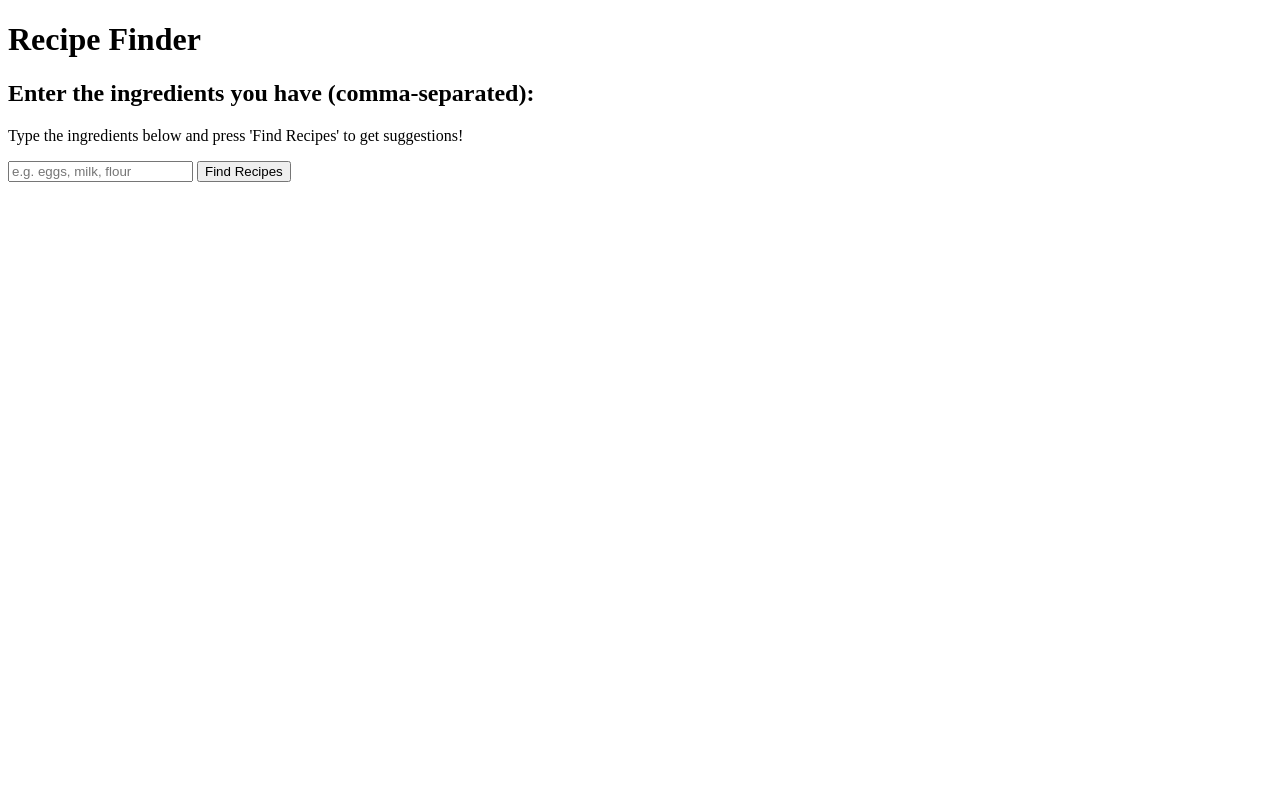
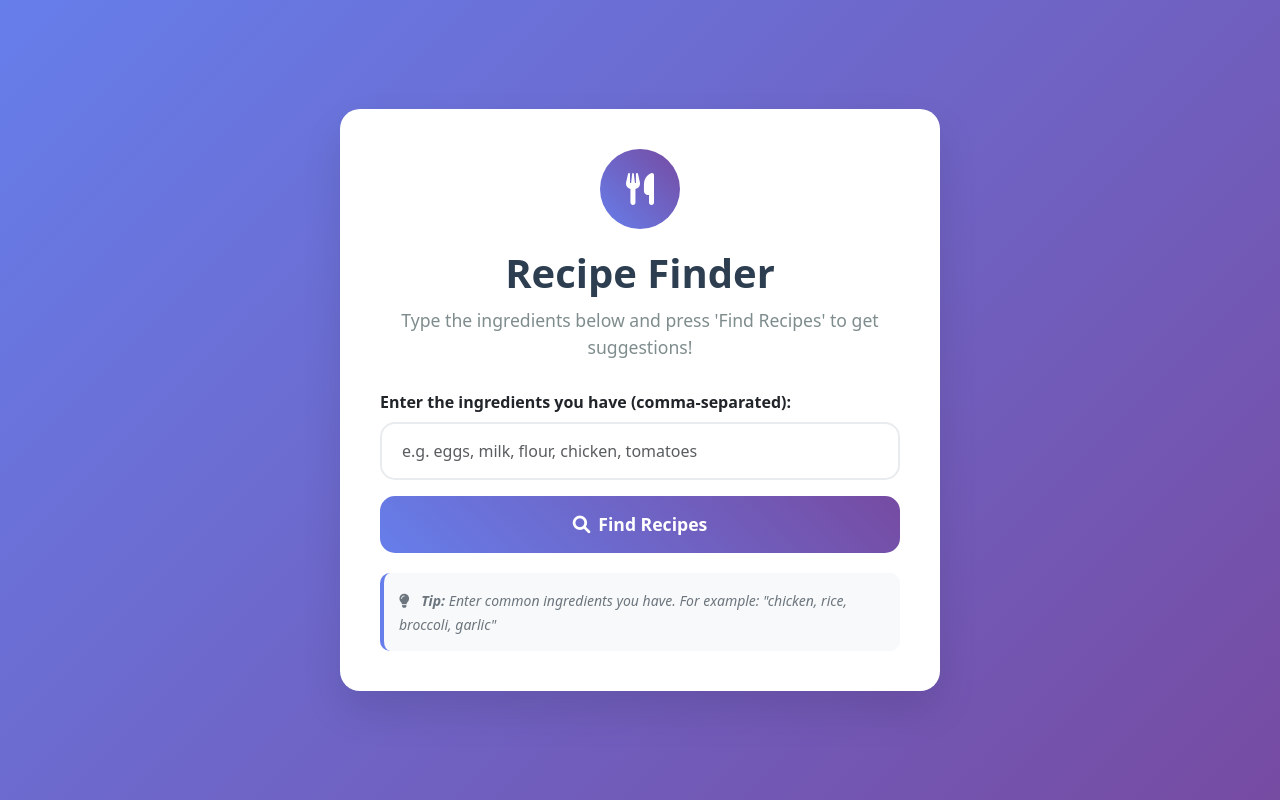
Before and after one commit to Mgreen1992/Recipe-Finder, a Flask app: page / in a window 1280 px wide. Run offline with Flask 3, Linux system fonts and the light colour scheme.

Commit message:
Added css layouts and improved feel of page and results.

```diff
--- a/app.py
+++ b/app.py
@@ -61,21 +61,169 @@ def results():
     # Get recipes from API
     recipes = get_recipes_by_ingredients(ingredients_list)
 
-    # Simple results display - you might want to create a proper template for this
+    # Build beautiful HTML response with Bootstrap
+    html = f"""
+    <!DOCTYPE html>
+    <html lang="en">
+    <head>
+        <meta charset="UTF-8">
+        <meta name="viewport" content="width=device-width, initial-scale=1.0">
+        <title>Recipe Results</title>
+        <link href="https://cdn.jsdelivr.net/npm/bootstrap@5.3.0/dist/css/bootstrap.min.css" rel="stylesheet">
+        <link href="https://cdnjs.cloudflare.com/ajax/libs/font-awesome/6.0.0/css/all.min.css" rel="stylesheet">
+        <style>
+            body {{
+                background: linear-gradient(135deg, #667eea 0%, #764ba2 100%);
+                min-height: 100vh;
+                padding: 20px;
+            }}
+            .recipe-card {{
+                background: white;
+                border-radius: 15px;
+                box-shadow: 0 10px 30px rgba(0,0,0,0.1);
+                margin-bottom: 25px;
+                transition: transform 0.3s ease;
+                border: none;
+            }}
+            .recipe-card:hover {{
+                transform: translateY(-5px);
+            }}
+            .header-section {{
+                background: white;
+                border-radius: 15px;
+                padding: 30px;
+                margin-bottom: 30px;
+                box-shadow: 0 5px 15px rgba(0,0,0,0.1);
+            }}
+            .ingredient-badge {{
+                background: linear-gradient(45deg, #28a745, #20c997);
+                color: white;
+                border-radius: 20px;
+                padding: 8px 15px;
+                margin: 5px;
+                display: inline-block;
+            }}
+            .missing-badge {{
+                background: linear-gradient(45deg, #dc3545, #e83e8c);
+                color: white;
+                border-radius: 20px;
+                padding: 8px 15px;
+                margin: 5px;
+                display: inline-block;
+            }}
+            .btn-custom {{
+                background: linear-gradient(45deg, #667eea, #764ba2);
+                border: none;
+                border-radius: 25px;
+                padding: 12px 30px;
+                font-weight: 600;
+                color: white;
+                transition: all 0.3s ease;
+            }}
+            .btn-custom:hover {{
+                transform: scale(1.05);
+                box-shadow: 0 5px 15px rgba(0,0,0,0.2);
+                color: white;
+            }}
+            .recipe-title {{
+                color: #2c3e50;
+                font-weight: 700;
+                margin-bottom: 15px;
+            }}
+            .section-title {{
+                color: #34495e;
+                font-weight: 600;
+                margin: 20px 0 10px 0;
+            }}
+        </style>
+    </head>
+    <body>
+        <div class="container">
+            <div class="header-section text-center">
+                <h1 class="display-4 mb-3" style="color: #2c3e50;">
+                    <i class="fas fa-utensils me-3"></i>Recipe Results
+                </h1>
+                <p class="lead text-muted">Found {len(recipes)} recipes for: <strong>{ingredients_input}</strong></p>
+                <a href="/" class="btn btn-custom btn-lg mt-3">
+                    <i class="fas fa-search me-2"></i>Search Again
+                </a>
+            </div>
+    """
+
     if recipes:
-        results_html = "<h1>Recipe Results</h1>"
         for recipe in recipes:
             title = recipe["title"]
             used = [i["name"] for i in recipe["usedIngredients"]]
             missed = [i["name"] for i in recipe["missedIngredients"]]
-            results_html += f"<h2>{title}</h2>"
-            results_html += f"<p>Used: {', '.join(used)}</p>"
+            recipe_id = recipe["id"]
+
+            html += f"""
+            <div class="recipe-card">
+                <div class="card-body p-4">
+                    <h3 class="recipe-title">{title}</h3>
+
+                    <div class="mb-3">
+                        <h6 class="section-title">
+                            <i class="fas fa-check-circle text-success me-2"></i>Used Ingredients
+                        </h6>
+                        <div class="d-flex flex-wrap">
+            """
+
+            for ingredient in used:
+                html += f'<span class="ingredient-badge"><i class="fas fa-check me-1"></i>{ingredient}</span>'
+
+            html += """
+                        </div>
+                    </div>
+            """
+
             if missed:
-                results_html += f"<p>Missing: {', '.join(missed)}</p>"
-            results_html += "<hr>"
-        return results_html
+                html += f"""
+                    <div class="mb-3">
+                        <h6 class="section-title">
+                            <i class="fas fa-times-circle text-danger me-2"></i>Missing Ingredients
+                        </h6>
+                        <div class="d-flex flex-wrap">
+                """
+
+                for ingredient in missed:
+                    html += f'<span class="missing-badge"><i class="fas fa-times me-1"></i>{ingredient}</span>'
+
+                html += """
+                        </div>
+                    </div>
+                """
+
+            html += f"""
+                    <div class="text-end mt-4">
+                        <a href="https://spoonacular.com/recipes/{title.replace(' ', '-')}-{recipe_id}"
+                           target="_blank"
+                           class="btn btn-custom">
+                            <i class="fas fa-external-link-alt me-2"></i>View Full Recipe
+                        </a>
+                    </div>
+                </div>
+            </div>
+            """
     else:
-        return "<h1>No recipes found. Try different ingredients.</h1><a href='/'>Go back</a>"
+        html += """
+            <div class="recipe-card">
+                <div class="card-body p-5 text-center">
+                    <i class="fas fa-search fa-3x text-muted mb-3"></i>
+                    <h3 class="text-muted">No Recipes Found</h3>
+                    <p class="text-muted">Try different ingredients or check your spelling.</p>
+                </div>
+            </div>
+        """
+
+    html += """
+        </div>
+        <script src="https://cdn.jsdelivr.net/npm/bootstrap@5.3.0/dist/js/bootstrap.bundle.min.js"></script>
+    </body>
+    </html>
+    """
+
+    return html
 
 if __name__ == '__main__':
     app.run(debug=True) # debug=True enables debug mode for development
--- a/templates/index.html
+++ b/templates/index.html
@@ -1,16 +1,122 @@
 <!DOCTYPE html>
-<html>
+<html lang="en">
 <head>
+    <meta charset="UTF-8">
+    <meta name="viewport" content="width=device-width, initial-scale=1.0">
     <title>{{ title }}</title>
+    <!-- Bootstrap 5 CSS -->
+    <link href="https://cdn.jsdelivr.net/npm/bootstrap@5.3.0/dist/css/bootstrap.min.css" rel="stylesheet">
+    <!-- Font Awesome Icons -->
+    <link href="https://cdnjs.cloudflare.com/ajax/libs/font-awesome/6.0.0/css/all.min.css" rel="stylesheet">
+    <style>
+        body {
+            background: linear-gradient(135deg, #667eea 0%, #764ba2 100%);
+            min-height: 100vh;
+            display: flex;
+            align-items: center;
+            justify-content: center;
+            padding: 20px;
+        }
+        .main-card {
+            background: white;
+            border-radius: 20px;
+            box-shadow: 0 20px 40px rgba(0,0,0,0.1);
+            padding: 40px;
+            max-width: 600px;
+            width: 100%;
+        }
+        .title {
+            color: #2c3e50;
+            font-weight: 700;
+            margin-bottom: 10px;
+        }
+        .subtitle {
+            color: #7f8c8d;
+            font-size: 1.1rem;
+            margin-bottom: 30px;
+        }
+        .form-control {
+            border-radius: 15px;
+            padding: 15px 20px;
+            border: 2px solid #e9ecef;
+            font-size: 1rem;
+            transition: all 0.3s ease;
+        }
+        .form-control:focus {
+            border-color: #667eea;
+            box-shadow: 0 0 0 0.2rem rgba(102, 126, 234, 0.25);
+        }
+        .btn-primary {
+            background: linear-gradient(45deg, #667eea, #764ba2);
+            border: none;
+            border-radius: 15px;
+            padding: 15px 30px;
+            font-weight: 600;
+            font-size: 1.1rem;
+            transition: all 0.3s ease;
+            width: 100%;
+        }
+        .btn-primary:hover {
+            transform: translateY(-2px);
+            box-shadow: 0 10px 20px rgba(0,0,0,0.2);
+        }
+        .icon-container {
+            background: linear-gradient(45deg, #667eea, #764ba2);
+            width: 80px;
+            height: 80px;
+            border-radius: 50%;
+            display: flex;
+            align-items: center;
+            justify-content: center;
+            margin: 0 auto 20px;
+        }
+        .icon {
+            font-size: 2rem;
+            color: white;
+        }
+        .example-text {
+            background: #f8f9fa;
+            border-radius: 10px;
+            padding: 15px;
+            margin-top: 20px;
+            font-style: italic;
+            color: #6c757d;
+            border-left: 4px solid #667eea;
+        }
+    </style>
 </head>
 <body>
-    <h1>{{ title }}</h1>
-    <h2>{{ prompt }}</h2>
-    <p>{{ instructions }}</p>
+    <div class="main-card">
+        <div class="icon-container">
+            <i class="fas fa-utensils icon"></i>
+        </div>
+        <h1 class="title text-center">{{ title }}</h1>
+        <p class="subtitle text-center">{{ instructions }}</p>
 
-    <form action="/results" method="post">
-        <input type="text" name="ingredients" placeholder="e.g. eggs, milk, flour" required>
-        <button type="submit">{{ button_label }}</button>
-    </form>
+        <form action="/results" method="post">
+            <div class="mb-3">
+                <label for="ingredients" class="form-label fw-semibold">{{ prompt }}</label>
+                <input type="text"
+                       class="form-control"
+                       id="ingredients"
+                       name="ingredients"
+                       placeholder="e.g. eggs, milk, flour, chicken, tomatoes"
+                       required>
+            </div>
+            <button type="submit" class="btn btn-primary">
+                <i class="fas fa-search me-2"></i>{{ button_label }}
+            </button>
+        </form>
+
+        <div class="example-text">
+            <small>
+                <i class="fas fa-lightbulb me-2"></i>
+                <strong>Tip:</strong> Enter common ingredients you have. For example: "chicken, rice, broccoli, garlic"
+            </small>
+        </div>
+    </div>
+
+    <!-- Bootstrap JS (optional, for any future enhancements) -->
+    <script src="https://cdn.jsdelivr.net/npm/bootstrap@5.3.0/dist/js/bootstrap.bundle.min.js"></script>
 </body>
 </html>
```
